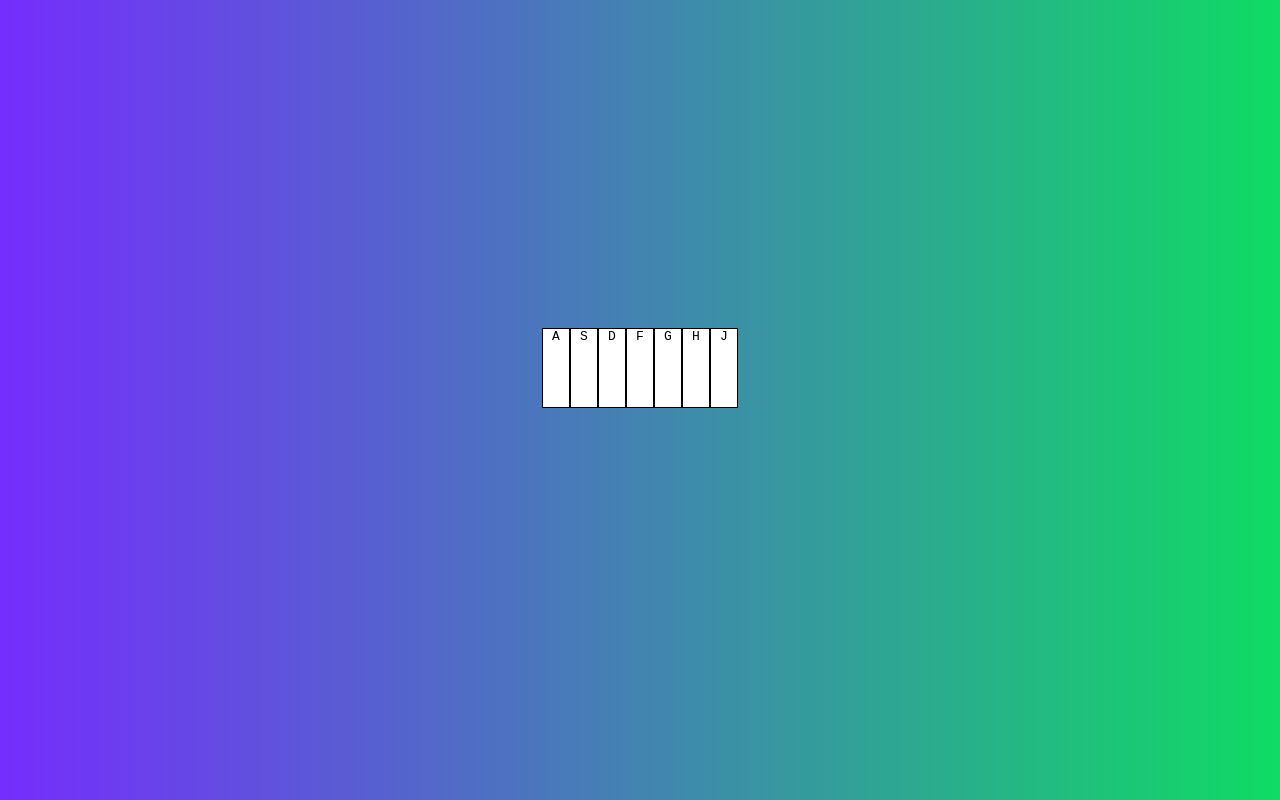
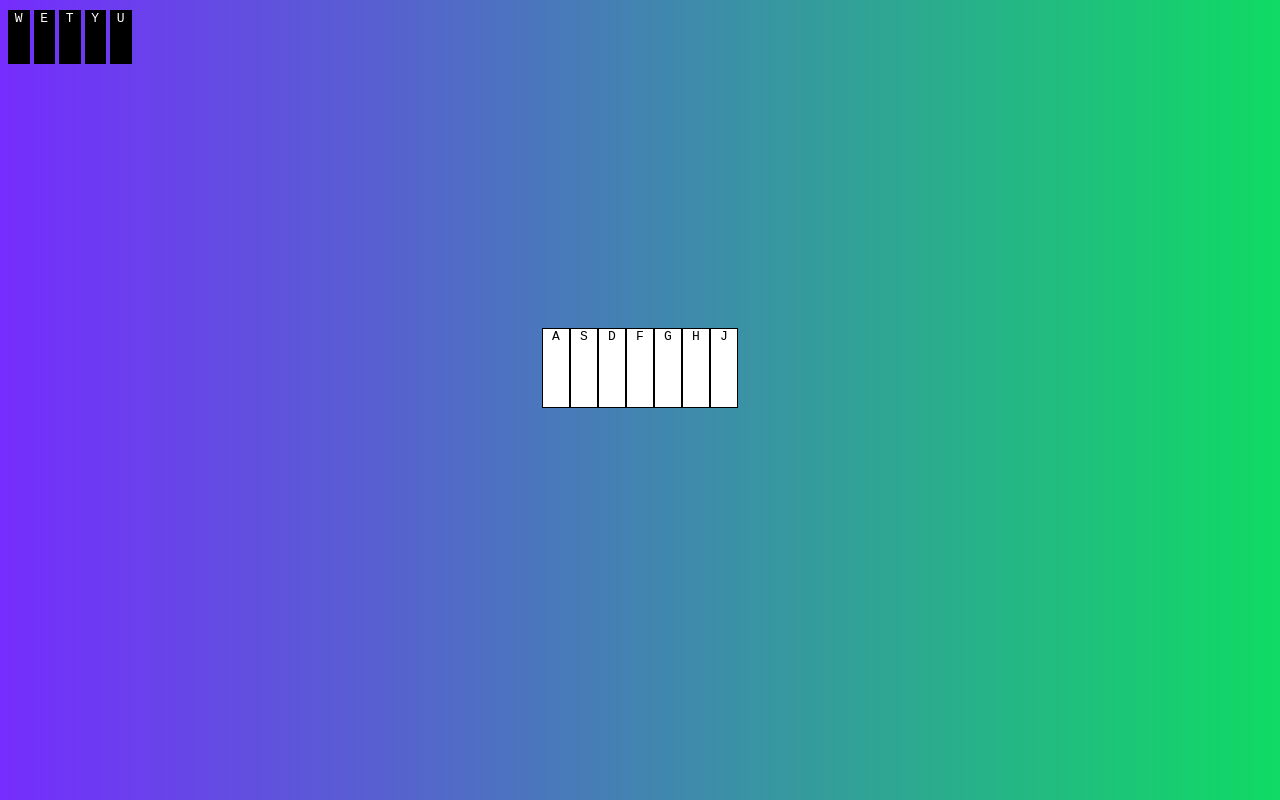
Before and after one commit to matslabek/Virtual_Piano, a plain HTML site: page index.html in a window 1280 px wide. Drawn offline with Linux system fonts and the light colour scheme.

Commit message:
Added black keys
Added black keys with audio

```diff
--- a/index.html
+++ b/index.html
@@ -7,6 +7,14 @@
 </head>
 <body>
 <div class="container">
+    <div class="black-keys">
+        <kbd>W</kbd>
+        <kbd>E</kbd>
+        <kbd>T</kbd>
+        <kbd>Y</kbd>
+        <kbd>U</kbd>
+    </div>
+    <div class="white-keys">
         <kbd>A</kbd>
         <kbd>S</kbd>
         <kbd>D</kbd>
@@ -15,6 +23,7 @@
         <kbd>H</kbd>
         <kbd>J</kbd>
     </div>
+</div>
 <script rel="script" src="main.js"></script>
 </body>
 </html>
--- a/main.js
+++ b/main.js
@@ -1,5 +1,5 @@
 function prepareEventListeners() {
-    let keyboardKeys = ['A', 'S', 'D', 'F', 'G', 'H', 'J'];
+    let keyboardKeys = ['A', 'S', 'D', 'F', 'G', 'H', 'J', "W", "E", "T", "Y", "U"];
     document.addEventListener("keydown", function(event) {
         //Remove the "Key" part
         let key = event.code.slice(3);
--- a/styles.css
+++ b/styles.css
@@ -2,13 +2,26 @@ body {
     background: linear-gradient(270deg, rgba(15,219,100,1) 0%, rgba(117,45,253,1) 100%);
     background-color: cadetblue;
 }
-.container {
+.white-keys {
     height: 90vh;
     display: flex;
     justify-content: center;
     align-items: center;
+    position: relative;
 }
-kbd {
+.black-keys {
+    position: absolute;
+}
+.black-keys kbd{
+    border: 1px black solid;
+    display: inline-block;
+    height: 4em;
+    width: 1.5em;
+    background-color: black;
+    text-align: center;
+    color: white;
+}
+.white-keys > kbd {
     border: 1px black solid;
     display: inline-block;
     height: 6em;
```
Also changed, not shown: 5 other files. Lines whose indentation alone changed are shown as unchanged.
